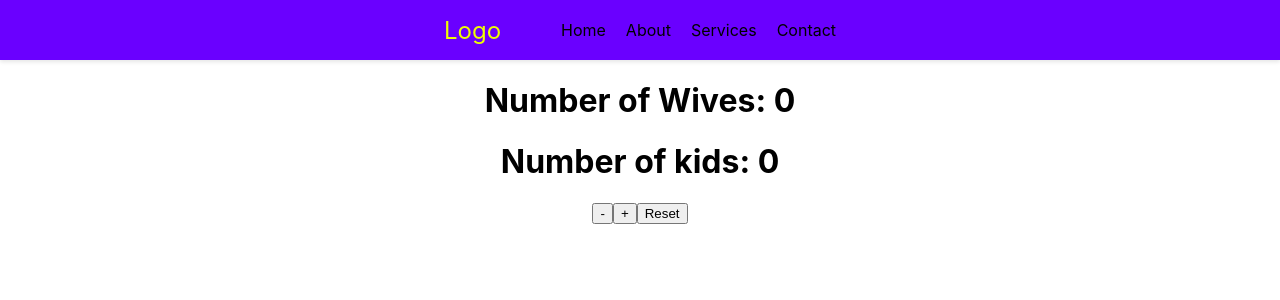
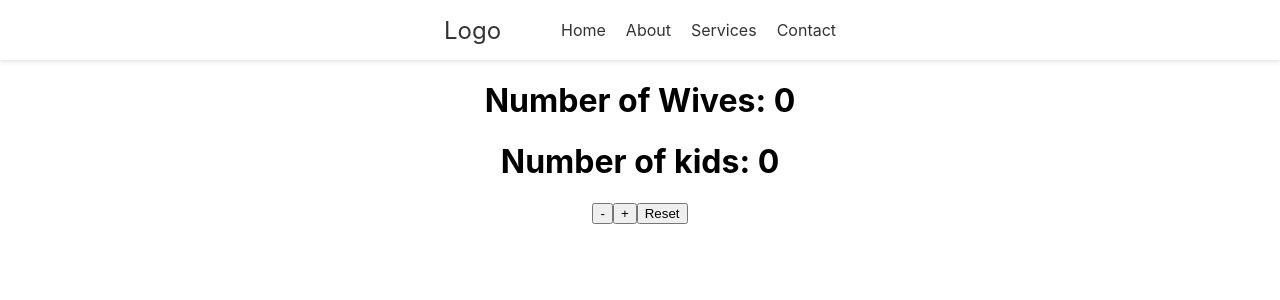
Before and after one commit to bilalamanat/first, a React (Create React App) app: page / in a window 1280 px wide. Shown: the top 300 px of the page. Built offline with nearby package versions, Linux system fonts and the light colour scheme.

Commit message:
New Colour Navbar

```diff
--- a/src/App.css
+++ b/src/App.css
@@ -37,7 +37,7 @@
   }
 }
 .navbar {
-  background-color: #6a00ff;
+  background-color: #ffffff;
   height: 60px;
   display: flex;
   align-items: center;
@@ -55,7 +55,7 @@
 
 .navbar-brand {
   font-size: 24px;
-  color: #eeff00;
+  color: #333333;
   text-decoration: none;
 }
 
@@ -70,11 +70,11 @@
 
 .navbar-menu li a {
   font-size: 16px;
-  color: #000000;
+  color: #333333;
   text-decoration: none;
-  transition: color 0.4s;
+  transition: color 0.3s;
 }
 
 .navbar-menu li a:hover {
-  color: #ff0000;
+  color: #555555;
 }
```
